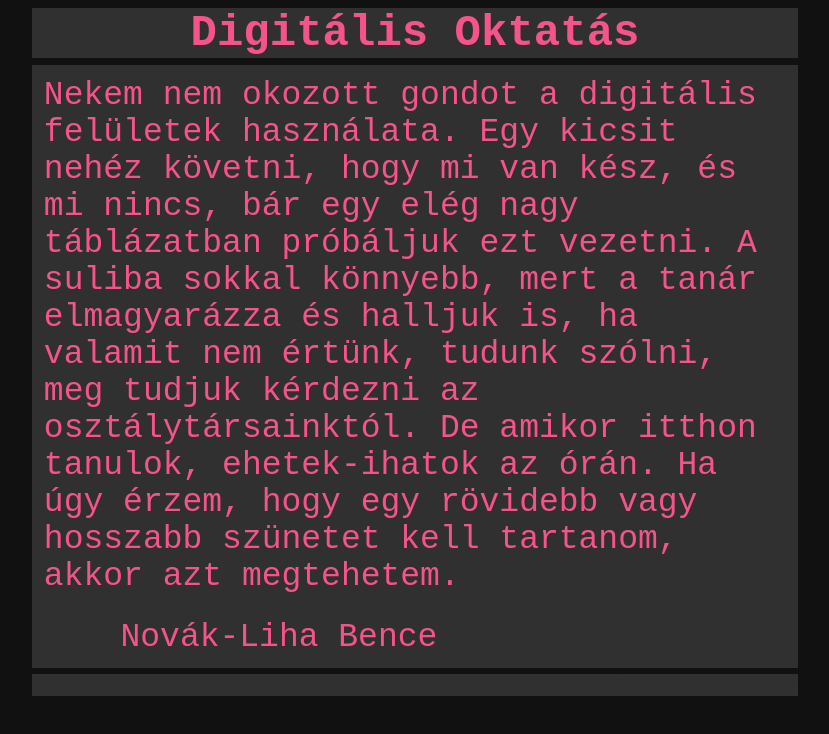
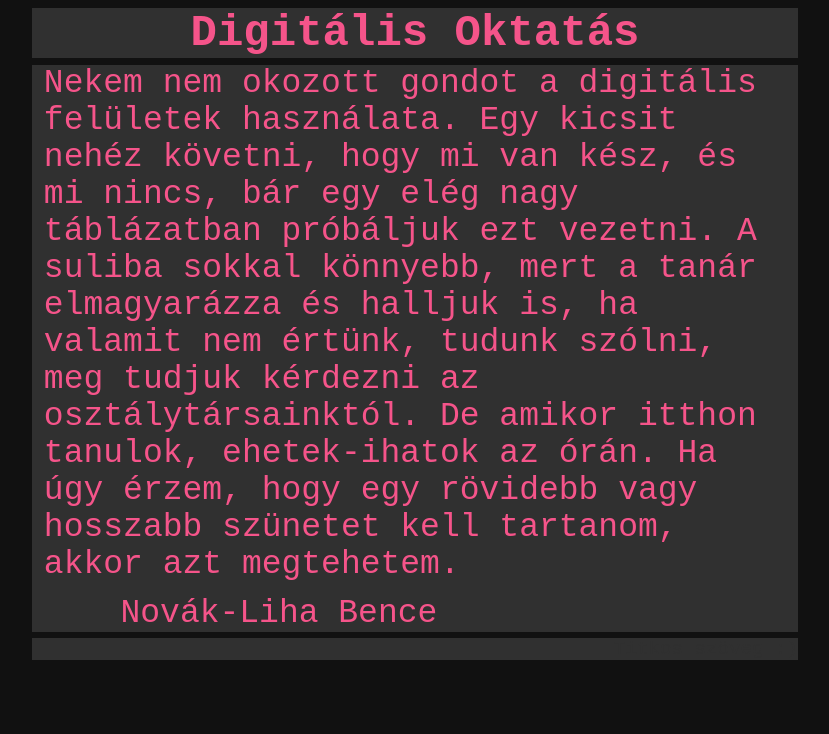
Before and after one commit to julia9237/website, a plain HTML site: page digitalis-oktatas.html in a window 1280 px wide. Shown: the whole page, without its empty margins (225-1054 px from the left). Drawn offline with Linux system fonts and the light colour scheme.

Commit message:
Padding size changes

```diff
--- a/styles.css
+++ b/styles.css
@@ -96,13 +96,15 @@ div#navbar a
 div#school p
 {
     margin: 0;
-    padding: 12px;
+    padding-left: 12px;
+    padding-right: 12px;
     font-size: 33px;
     color: #f5548a;
 }
 
 div#school p#school-sign
 {
+    padding-top: 12px;
     margin-left: 10%;
 }
 
```
